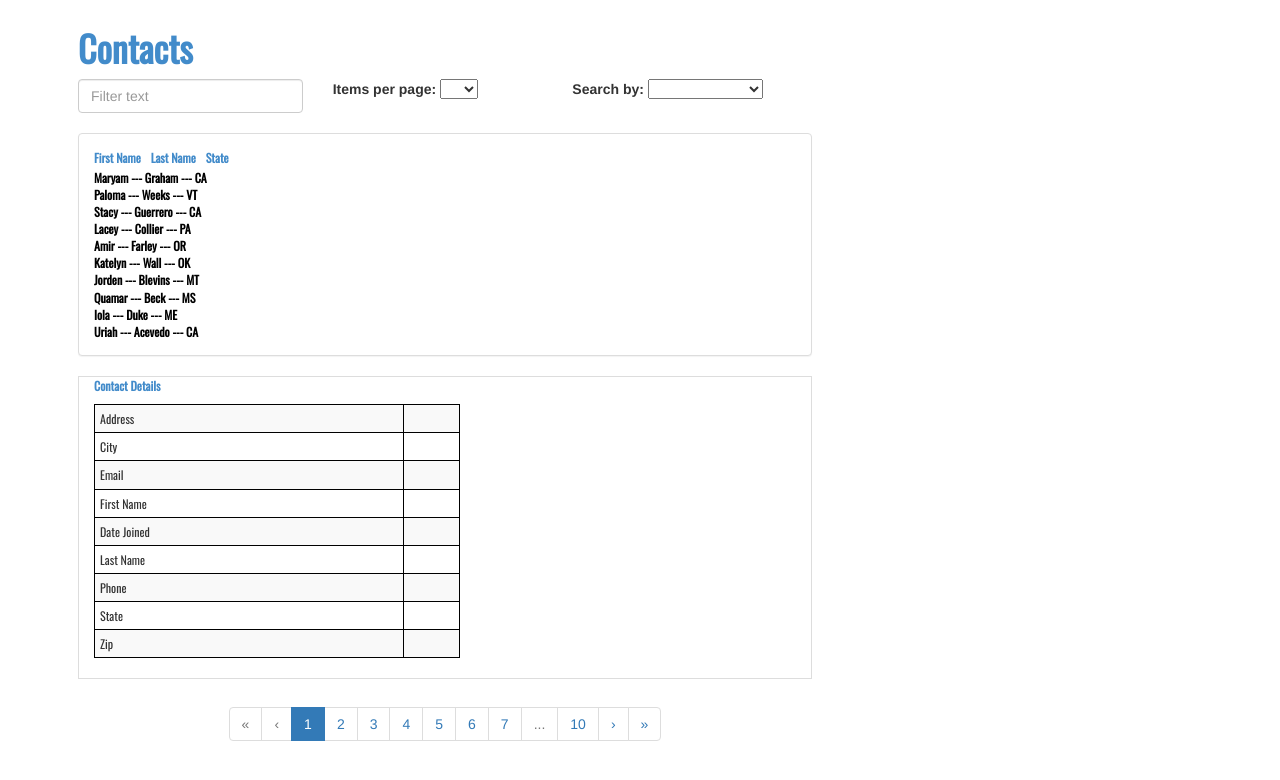
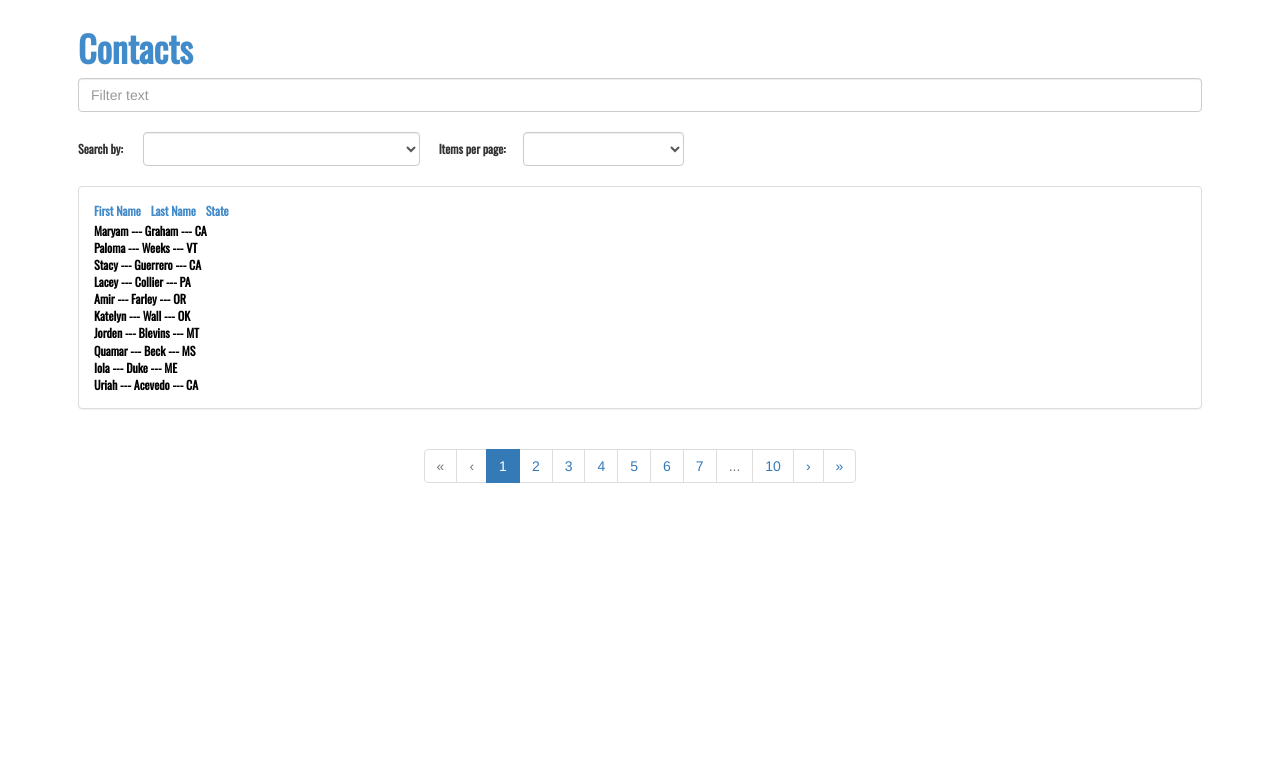
Before and after one commit to rickreyhsig/contactsManager, a plain HTML site: page index.html in a window 1280 px wide. Drawn offline with nearby package versions, Linux system fonts and the light colour scheme.

Commit message:
More styling

```diff
--- a/index.html
+++ b/index.html
@@ -17,42 +17,34 @@
 <body>
   <div class="container">
 
-
-    <div class="row">
-
-
-      <div class="col-lg-8">
-
-
         <div ng-controller="MyController" class="my-controller">
           <h1 id="pageTitle">Contacts</h1>
+          <div class=".col-md-4">
+              <input ng-model="q" id="search" class="form-control" placeholder="Filter text">
+          </div>
 
+          <br>
 
           <div class="row">
-            <div class="col-xs-12">
-            </div>
-            <div class="col-xs-4">
-              <input ng-model="q" id="search" class="form-control" placeholder="Filter text">
-            </div>
 
-            <label for="search">Search by:</label>
-              <select ng-model="stateFilter">
+             <label class="label2" for="search">Search by:</label>
+              <select class="form-control search" ng-model="stateFilter">
                 <option value='firstOrlast'>First/Lastname </option>
                 <option value='state'>State</option>
               </select>
 
-            <div class="col-xs-4">
-              <label for="search">Items per page:</label>
+              <label class="label2" for="search">Items per page:</label>
 
-              <select ng-model="pageSize" convert-to-number>
+              <select class="form-control pageSize" ng-model="pageSize" convert-to-number>
                 <option value="10">10</option>
                 <option value="20">20</option>
                 <option value="50">50</option>
               </select>
 
-            </div>
           </div>
+
           <br>
+
           <div class="panel panel-default">
             <div class="panel-body">
 
@@ -69,34 +61,12 @@
               </tbody>
             </table>
 
-            <div dir-paginate="contact in contacts | filter:searchFilter |itemsPerPage: pageSize" ng-click="showDetails(contact)" current-page="currentPage" id="conct" class=".col-md-1"> {{ contact.first_name }} --- {{ contact.last_name }} ---  {{ contact.state }} </div>
-
-
-            </div>
-
-
-
+            <div dir-paginate="contact in contacts | filter:searchFilter |itemsPerPage: pageSize" ng-click="showDetails(contact);showContactDetails()" current-page="currentPage" id="conct" class=".col-md-1"> {{ contact.first_name }} --- {{ contact.last_name }} ---  {{ contact.state }} </div>
 
           </div>
 
-          <!--<div class="contact-details">
+          <div id="contact-details" ng-class="{ 'hidden': ! showDetails }">
             <p id="cntctDetailsTitle">Contact Details</p>
-            //<span id="cntctDetailsTest">Test</span>
-            Address<p id="cntctDetails">Address {{ selectedContact.address }}</p>
-            <p id="cntctDetails">City {{ selectedContact.city }}</p>
-            <p id="cntctDetails">Email {{ selectedContact.email }}</p>
-            <p id="cntctDetails">First Name {{ selectedContact.first_name }}</p>
-            <p id="cntctDetails">Date Joined{{ selectedContact.join_date }}</p>
-            <p id="cntctDetails">Last Name {{ selectedContact.last_name }}</p>
-            <p id="cntctDetails">Phone {{ selectedContact.phone }}</p>
-            <p id="cntctDetails">State {{ selectedContact.state }}</p>
-            <p id="cntctDetails">Zip {{ selectedContact.zip }}</p>
-          </div> -->
-
-
-          <div class="contact-details">
-            <p id="cntctDetailsTitle">Contact Details</p>
-            <!--<span id="cntctDetailsTest">Test</span> -->
             <table id="cntcDetTabl" class="table table-striped table-bordered table-hover table-condensed table-responsive">
             <tr id="cntctDetails"> <td>Address</td> <td>{{ selectedContact.address }}</td>
             <tr id="cntctDetails"> <td>City</td> <td>{{ selectedContact.city }}</td>
@@ -107,27 +77,12 @@
             <tr id="cntctDetails"> <td>Phone</td> <td>{{ selectedContact.phone }}</td>
             <tr id="cntctDetails"> <td>State</td> <td>{{ selectedContact.state }}</td>
             <tr id="cntctDetails"> <td>Zip</td> <td>{{ selectedContact.zip }}</td>
-
-            <!--<p id="cntctDetails">City {{ selectedContact.city }}</p>
-            <p id="cntctDetails">Email {{ selectedContact.email }}</p>
-            <p id="cntctDetails">First Name {{ selectedContact.first_name }}</p>
-            <p id="cntctDetails">Date Joined{{ selectedContact.join_date }}</p>
-            <p id="cntctDetails">Last Name {{ selectedContact.last_name }}</p>
-            <p id="cntctDetails">Phone {{ selectedContact.phone }}</p>
-            <p id="cntctDetails">State {{ selectedContact.state }}</p>
-            <p id="cntctDetails">Zip {{ selectedContact.zip }}</p>-->
           </table>
           </div>
 
-
         </div>
 
-
-
-
-
         <div ng-controller="OtherController" class="other-controller">
-          <!--<small>this is in "OtherController"</small>-->
           <div class="text-center">
           <dir-pagination-controls boundary-links="true" on-page-change="pageChangeHandler(newPageNumber)" template-url="dirPagination.tpl.html"></dir-pagination-controls>
           </div>
@@ -137,68 +92,8 @@
   </div>
   <script src='angular-route/angular-route.min.js'></script>
   <script src='angular-resource/angular-resource.min.js'></script>
-  <script src='routeController.js'></script>
   <script src='filter.js'></script>
-  <script> contact-details.style.display = 'none'; // hide</script>
 
 </body>
 
 </html>
-
-
-
-              <!--<label for="search">Filter by State</label>
-
-              <select ng-model="stateFilter">
-                  <option value="AL">AL</option>
-                  <option value="AK">AK</option>
-                  <option value="AZ">AZ</option>
-                  <option value="AR">AR</option>
-                  <option value="CA">CA</option>
-                  <option value="CO">CO</option>
-                  <option value="CT">CT</option>
-                  <option value="DE">DE</option>
-                  <option value="DC">DC</option>
-                  <option value="FL">FL</option>
-                  <option value="GA">GA</option>
-                  <option value="HI">HI</option>
-                  <option value="ID">ID</option>
-                  <option value="IL">IL</option>
-                  <option value="IN">IN</option>
-                  <option value="IA">IA</option>
-                  <option value="KS">KS</option>
-                  <option value="KY">KY</option>
-                  <option value="LA">LA</option>
-                  <option value="ME">ME</option>
-                  <option value="MD">MD</option>
-                  <option value="MA">MA</option>
-                  <option value="MI">MI</option>
-                  <option value="MN">MN</option>
-                  <option value="MS">MS</option>
-                  <option value="MO">MO</option>
-                  <option value="MT">MT</option>
-                  <option value="NE">NE</option>
-                  <option value="NV">NV</option>
-                  <option value="NH">NH</option>
-                  <option value="NJ">NJ</option>
-                  <option value="NM">NM</option>
-                  <option value="NY">NY</option>
-                  <option value="NC">NC</option>
-                  <option value="ND">ND</option>
-                  <option value="OH">OH</option>
-                  <option value="OK">OK</option>
-                  <option value="OR">OR</option>
-                  <option value="PA">PA</option>
-                  <option value="RI">RI</option>
-                  <option value="SC">SC</option>
-                  <option value="SD">SD</option>
-                  <option value="TN">TN</option>
-                  <option value="TX">TX</option>
-                  <option value="UT">UT</option>
-                  <option value="VT">VT</option>
-                  <option value="VA">VA</option>
-                  <option value="WA">WA</option>
-                  <option value="WV">WV</option>
-                  <option value="WI">WI</option>
-                  <option value="WY">WY</option>
-              </select> -->
--- a/script.js
+++ b/script.js
@@ -26,7 +26,10 @@ function MyController($scope, $http) {
     };
 
     $scope.showDetails = function(contact){
-      $scope.selectedContact = contact;
+        $scope.selectedContact = contact;
+    }
+    $scope.showContactDetails = function(){
+        document.getElementById('contact-details').style.display = 'block';
     }
 
 }
--- a/style.css
+++ b/style.css
@@ -23,20 +23,39 @@
   padding-left: 0px;
 }
 
+.label2 {
+  font-family: 'Oswald';
+  font-size: 12px;
+  font-weight: bold;
+  margin-left: 15px;
+}
+
 #conct{
   font-family: 'Oswald';
   font-size: 12px;
   font-weight: bold;
   color: black;
 }
-.contact-details{
+#contact-details{
   border: 1px solid transparent;
   border-color: #ddd;
+  display: none;
 }
 
-.panel.panel-default{
-  /*width: 60%;*/
+.form-control {
+  display: inline;
 }
+
+.form-control.search {
+  width: 24%;
+  margin-left: 16px;
+}
+
+.form-control.pageSize {
+  width: 14%;
+  margin-left: 13px;
+}
+
 
 #cntctDetailsTitle{
   font-family: 'Oswald';
```
